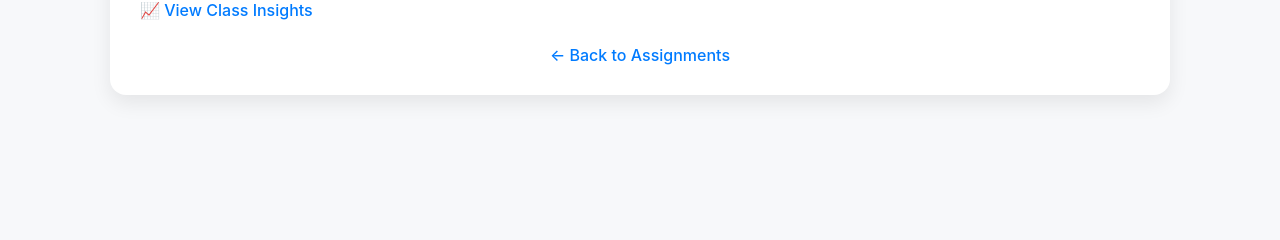
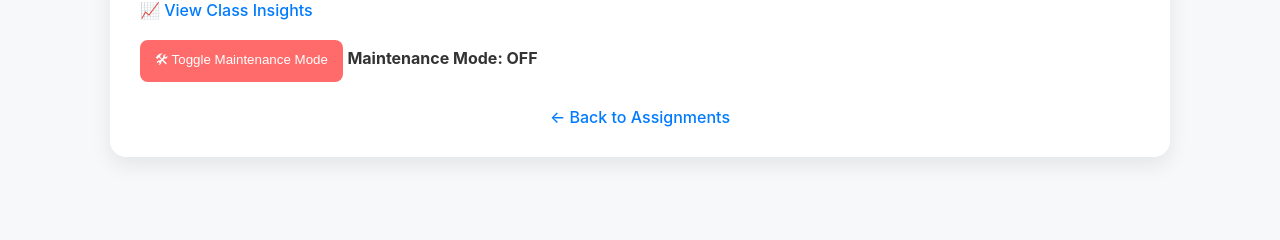
Before and after one commit to DevSpectra-bit/assignment, a Flask app: page /dev-dashboard in a window 1280 px wide. Shown: the part 491-731 px from the top of the page. Run offline with Flask 3, Linux system fonts and the light colour scheme; a user stored in the database is signed in; data comes from the database, SQL or seed files in the repository; some libraries are stand-ins or nearby versions.

Commit message:
Updated maintenance system.

```diff
--- a/app.py
+++ b/app.py
@@ -7,6 +7,7 @@ from psycopg2.extras import RealDictCursor
 import sqlite3
 from dotenv import load_dotenv
 from werkzeug.security import generate_password_hash, check_password_hash
+import json
 
 # Load .env if available
 load_dotenv()
@@ -16,7 +17,7 @@ app.secret_key = os.environ.get("SECRET_KEY", "dev-secret-key")
 
 DATABASE_URL = os.environ.get("DATABASE_URL")
 IS_POSTGRES = bool(DATABASE_URL and DATABASE_URL.startswith("postgres"))
-
+MAINTENANCE_FILE = "maintenance.json"
 
 # --- Helpers ---
 def get_connection():
@@ -52,6 +53,18 @@ def placeholder(q_postgres, q_sqlite):
     """Return query string appropriate to current DB type."""
     return q_postgres if IS_POSTGRES else q_sqlite
 
+def get_maintenance():
+    if os.path.exists(MAINTENANCE_FILE):
+        with open(MAINTENANCE_FILE) as f:
+            try:
+                return json.load(f).get("enabled", False)
+            except json.JSONDecodeError:
+                return False
+    return False
+
+def set_maintenance(value: bool):
+    with open(MAINTENANCE_FILE, "w") as f:
+        json.dump({"enabled": value}, f)
 
 # --- DB setup ---
 def init_db():
@@ -137,12 +150,42 @@ def init_db():
 
 init_db()
 
+from flask import request
+
+# put this BEFORE your route definitions
 @app.before_request
 def check_for_maintenance():
-    if os.getenv("MAINTENANCE_MODE", "False").lower() == "true":
-        # allow access to static files and maintenance page itself
-        if request.endpoint not in ("maintenance", "static"):
-            return redirect(url_for("maintenance"))
+    # if maintenance is not enabled, do nothing
+    if not get_maintenance():
+        return None
+
+    # allow access to static assets always
+    if request.path.startswith("/static/"):
+        return None
+
+    # list of endpoints/paths to allow during maintenance
+    whitelist_endpoints = {
+        "maintenance",               # the maintenance page itself
+        "dev_dashboard",
+        "dev_login",
+        "dev_toggle_maintenance",
+        "dev_login_activate",        # any other dev endpoints you have
+        "dev_login",                 # ensure dev-login allowed
+    }
+
+    # allow specific endpoints by name (if request.endpoint is set)
+    endpoint = (request.endpoint or "").split(".")[-1]
+    if endpoint in whitelist_endpoints:
+        return None
+
+    # allow dev sessions (you set session["dev"] in dev-login)
+    if session.get("dev") or session.get("user_id") == -1:
+        return None
+
+    # otherwise redirect to maintenance page (503)
+    return redirect(url_for("maintenance"))
+
+
 
 # --- AUTH ---
 @app.route("/register", methods=["GET", "POST"])
@@ -516,7 +559,8 @@ def dev_dashboard():
         total_users=total_users,
         total_assignments=total_assignments,
         total_classes=total_classes,
-        recent_users=recent_users
+        recent_users=recent_users,
+        maintenance_mode=get_maintenance()
     )
 
 
@@ -583,6 +627,15 @@ def privacy():
 def maintenance():
     return render_template("maintenance.html", year=datetime.now().year), 503
 
+@app.route("/toggle-maintenance")
+def dev_toggle_maintenance():
+    current = get_maintenance()
+    new_state = not current
+    set_maintenance(new_state)
+    flash(f"Maintenance mode {'ENABLED' if new_state else 'DISABLED'}.", "info")
+    return redirect(url_for("dev_dashboard"))
+
+
 if __name__ == "__main__":
     port = int(os.environ.get("PORT", 5000))
     app.run(host="0.0.0.0", port=port, debug=True)
--- /dev/null
+++ b/maintenance.json
@@ -0,0 +1 @@
+{"enabled": false}
--- a/templates/dev_dashboard.html
+++ b/templates/dev_dashboard.html
@@ -153,6 +153,20 @@
         {% endif %}
 
         <a href="{{ url_for('dev_stats') }}" class="button">📈 View Class Insights</a>
+        <br>
+        <br>
+        <form action="{{ url_for('dev_toggle_maintenance') }}" method="get" style="display:inline;">
+            <button type="submit" class="button"
+                style="background:#ff6b6b;color:white;border:none;padding:10px 15px;border-radius:8px;">
+                🛠 Toggle Maintenance Mode
+            </button>
+        </form>
+
+        {% if maintenance_mode %}
+            <strong class="text-red-600">Maintenance Mode: ON</strong>
+        {% else %}
+            <strong class="text-green-600">Maintenance Mode: OFF</strong>
+        {% endif %}
 
         <div class="back">
             <a href="{{ url_for('logout') }}">← Back to Assignments</a>
```
